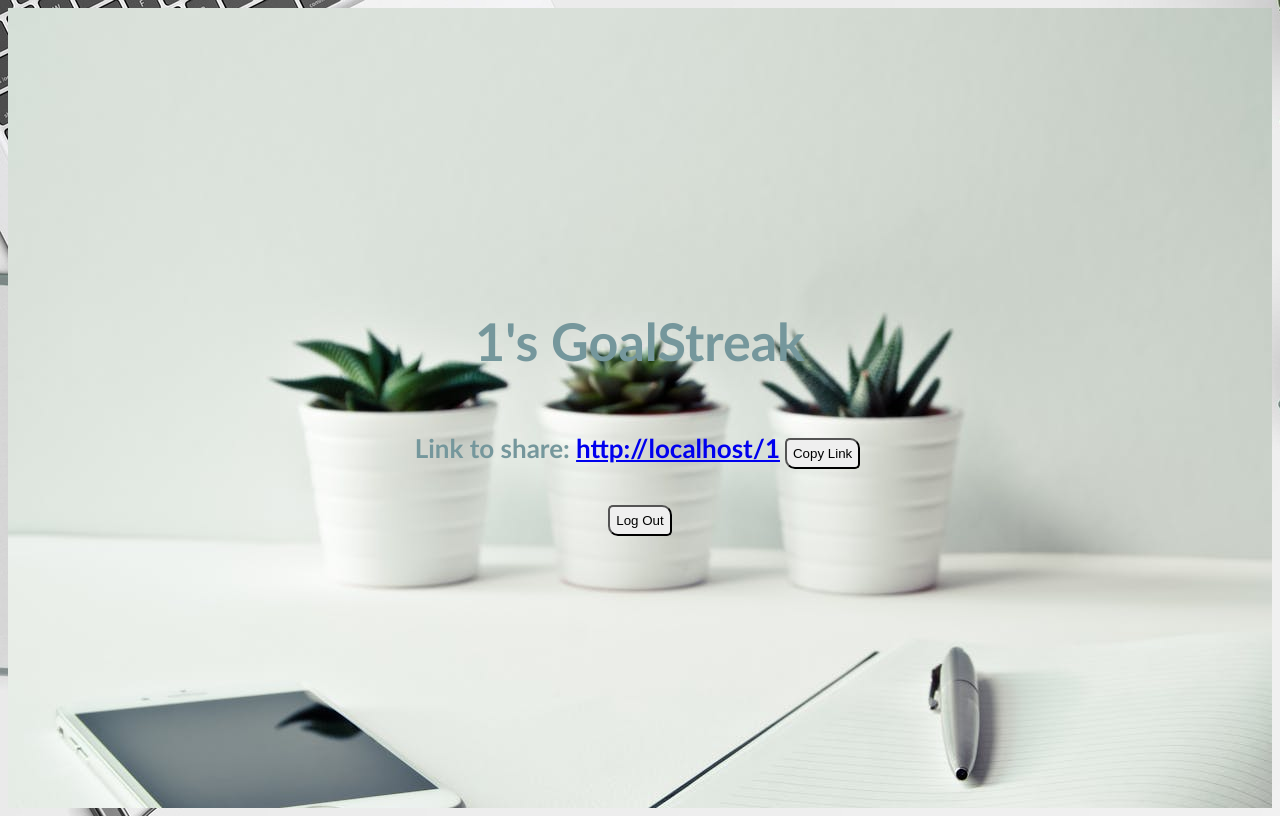
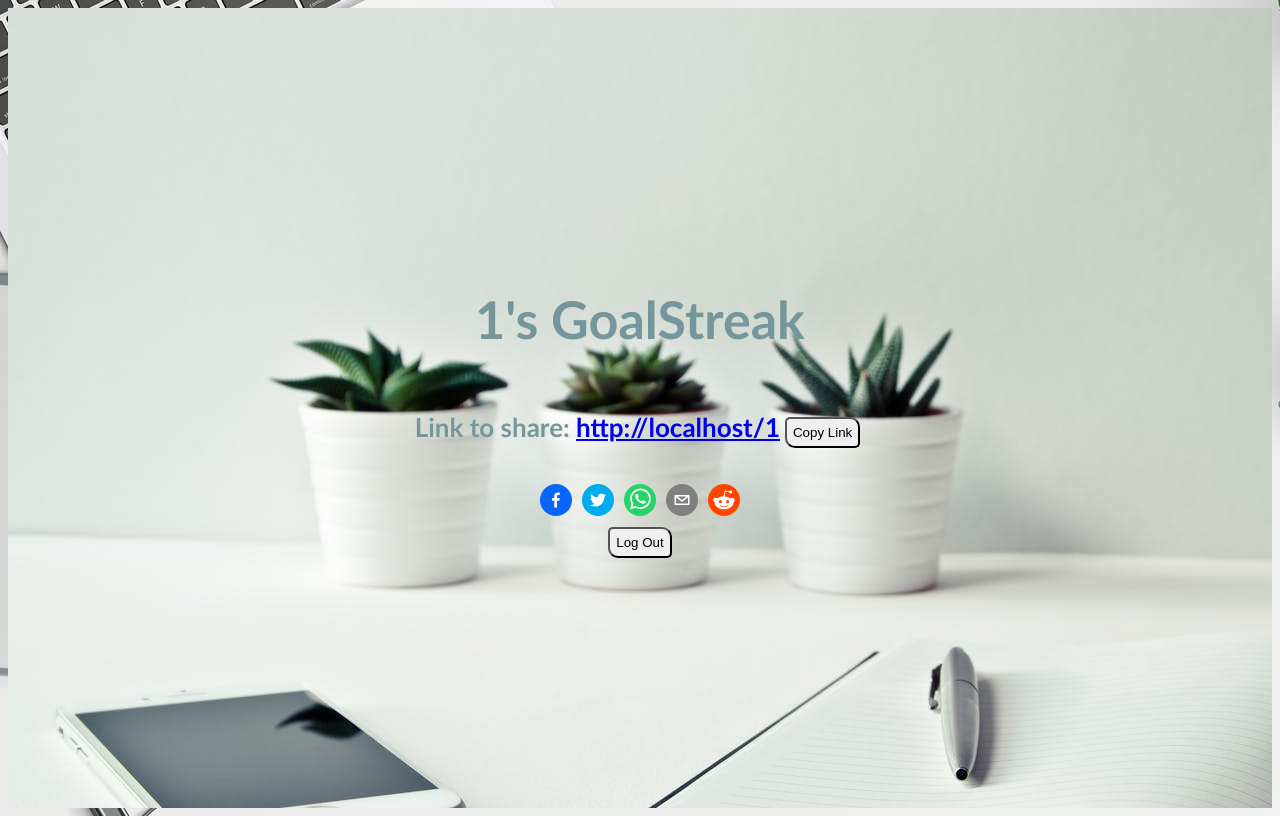
Before and after one commit to lilyschen/GoalStreaks, a React (Vite) app: page /1/edit in a window 1280 px wide. Built offline with nearby package versions, Linux system fonts and the light colour scheme; no server answers; the database is empty.

Commit message:
added share to social media buttons

```diff
--- a/package.json
+++ b/package.json
@@ -11,7 +11,8 @@
   },
   "dependencies": {
     "react": "^18.2.0",
-    "react-dom": "^18.2.0"
+    "react-dom": "^18.2.0",
+    "react-share": "^5.1.0"
   },
   "devDependencies": {
     "@types/react": "^18.2.66",
--- a/src/routes/ProfilePage.jsx
+++ b/src/routes/ProfilePage.jsx
@@ -4,6 +4,9 @@ import {useEffect, useState} from "react";
 import {auth, database} from "../FirebaseConfig.js";
 import'./ProfilePage.css';
 import GoalList from "../components/GoalList.jsx";
+import { FacebookShareButton, FacebookIcon, TwitterShareButton, TwitterIcon,
+    WhatsappShareButton, WhatsappIcon, EmailShareButton,
+    EmailIcon, RedditShareButton, RedditIcon } from 'react-share';
 
 /**
  * Function to get the userID from the URL
@@ -136,6 +139,24 @@ export default function ProfilePage({ isEditable }) {
                 <p>Link to share: <a href={getShareLink()}>{getShareLink()}</a>
                     <button onClick={handleCopy}>Copy Link</button>
                 </p>
+                <div>
+                    <FacebookShareButton url={getShareLink()}>
+                        <FacebookIcon size={32} round={true}/>
+                    </FacebookShareButton>
+                    <TwitterShareButton url={getShareLink()}>
+                        <TwitterIcon size={32} round={true}/>
+                    </TwitterShareButton>
+                    <WhatsappShareButton url={getShareLink()}>
+                        <WhatsappIcon size={32} round={true}/>
+                    </WhatsappShareButton>
+                    <EmailShareButton url={getShareLink()}>
+                        <EmailIcon size={32} round={true}/>
+                    </EmailShareButton>
+                    <RedditShareButton url={getShareLink()}>
+                        <RedditIcon size={32} round={true}/>
+                    </RedditShareButton>
+                </div>
+
             </> : null}
             {isEditable ? <button onClick={logOut}>Log Out</button> : null}
         </header>
```
